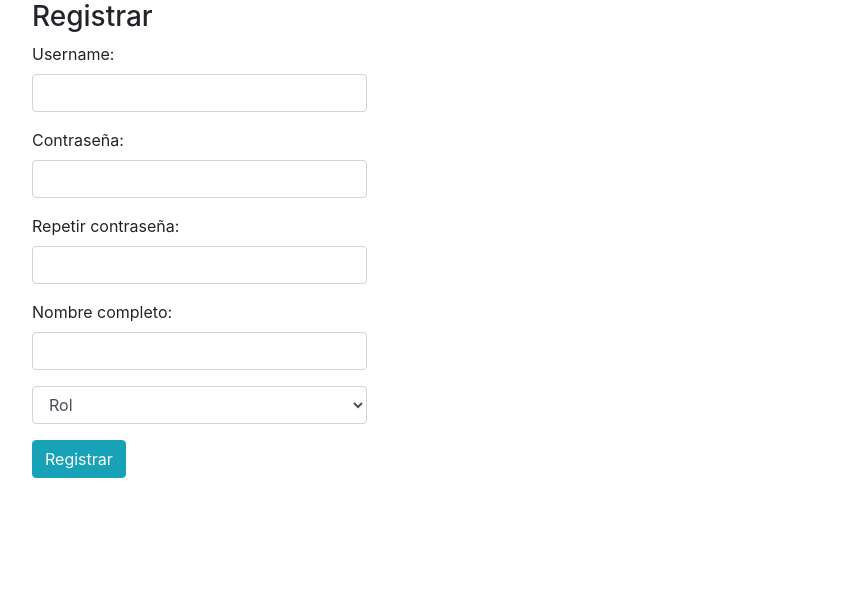
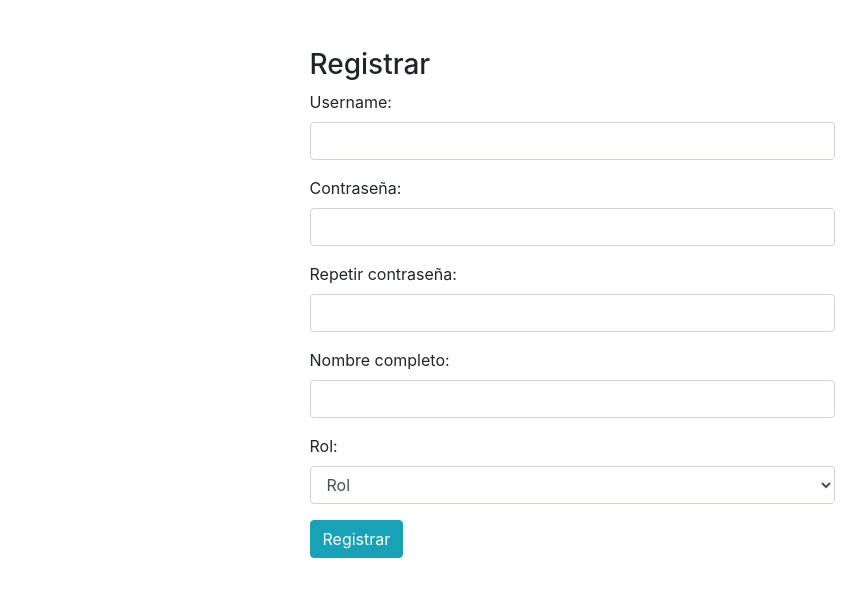
Before and after one commit to oxiEva/masakiNews, a PHP site: page /masakiNews/registro.php in a window 1280 px wide. Shown: the part 56-653 px from the top of the page, without its empty margins (68-934 px from the left). Run offline with PHP 8.4, Linux system fonts and the light colour scheme.

Commit message:
css registro OK

```diff
--- a/View/accionesNoticia.php
+++ b/View/accionesNoticia.php
@@ -35,11 +35,11 @@ session_start();
 
     ?>
     <div class="row">
-        <div class="col-lg-8 mb-4">
+        <div>
             <?php
             echo "<h2>Hola " . $_SESSION['username'] . " Tu rol es " .  $_SESSION['rol'] ." , qué deseas hacer?</h2>" ;
-
             ?>
+            <br>
 
         <!-- Sidebar Column -->
         <div class="col-lg-6 mb-4">
--- a/View/registro.php
+++ b/View/registro.php
@@ -21,13 +21,12 @@ session_start();
 
 <body>
     <div class="container">
-        <div class="row">
-            <div class="col-lg-8 mb-4">
 
         <!-- Registro -->
         <div class="container login-container">
             <div class="row">
-                        <div class="col-md-6 login-form-1">
+                <div class="col-lg-6 mx-auto login-form-1">
+                    <br><br>
                     <h3>Registrar</h3>
 <?php
 
@@ -84,6 +83,7 @@ if(isset($_POST['registrar'] )) {
                         </div>
 
                         <div class="form-group">
+                            <label for="rol">Rol: </label>
                             <select class="form-control" id="sel1" name="idtipousuario">
                                 <option selected disabled>Rol </option>
                                 <option label="Administrador" value="1">Administrador</option>
@@ -97,8 +97,6 @@ if(isset($_POST['registrar'] )) {
                             <input type="submit" class="btn btn-info" name="registrar" value="Registrar" id="registrar"/>
                         </div>
                     </form>
-                        </div>
-                    </div>
                 </div>
             </div>
         </div>
@@ -137,6 +135,4 @@ if(isset($_POST['registrar'] )) {
         </script>-->
 </body>
 
-
-
 </html>
```
Lines whose indentation alone changed are shown as unchanged.
